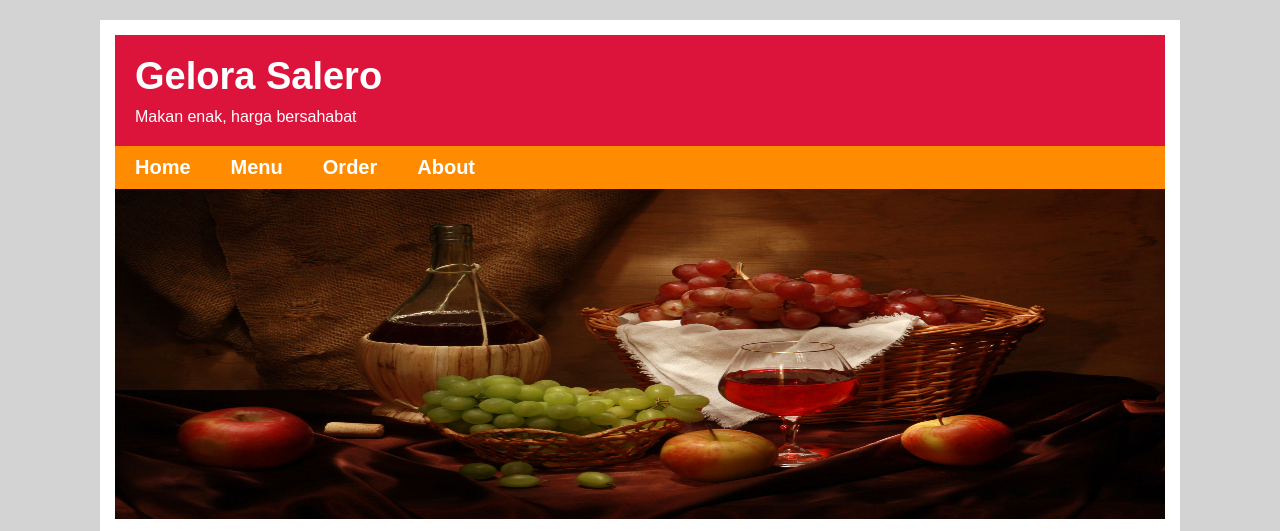
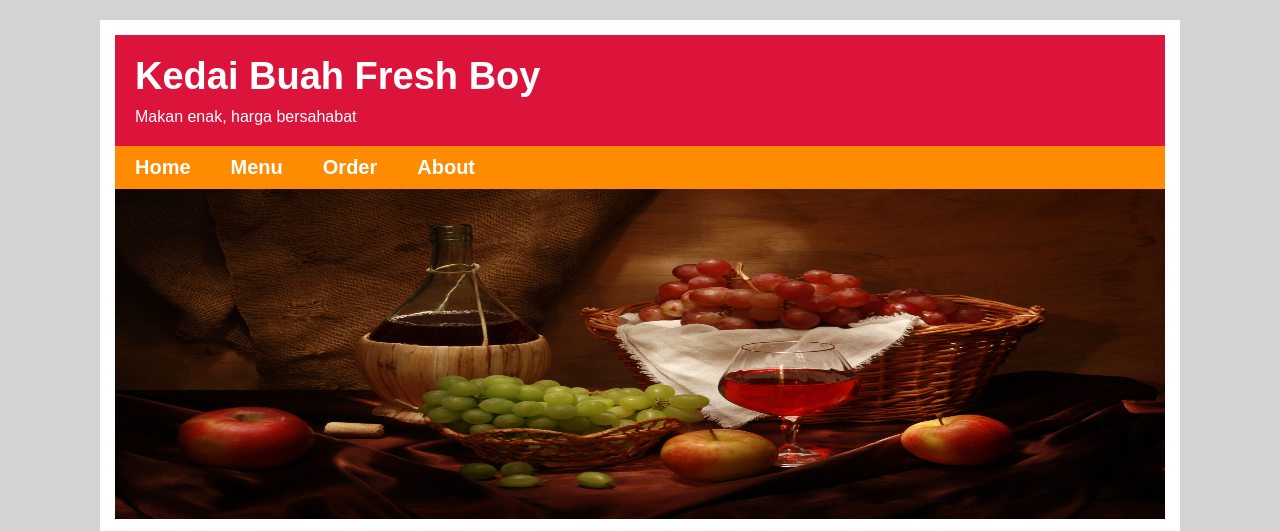
Before and after one commit to rifkoahmad/rifko_kuliner, a plain HTML site: page index.html in a window 1280 px wide. Shown: the top 531 px of the page. Drawn offline with Linux system fonts and the light colour scheme.

Commit message:
Title Kedua

```diff
--- a/index.html
+++ b/index.html
@@ -3,7 +3,7 @@
 	<head>
 		<meta name="viewport" content="width=device-width, initial-scale=1.0">
 		<meta name="author" content="Rifko Ahmad">
-		<title>Gelora Salero</title>
+		<title>Kedai Buah Fresh Boy</title>
 		<link rel="stylesheet" href="css/styles.css">
 	</head>
 
@@ -11,7 +11,7 @@
 
 		<div class="main-body">
 			<header>
-				<h2>Gelora Salero</h2>
+				<h2>Kedai Buah Fresh Boy</h2>
 				<p>Makan enak, harga bersahabat</p>
 			</header>
 			<nav class="navigasi">
```
